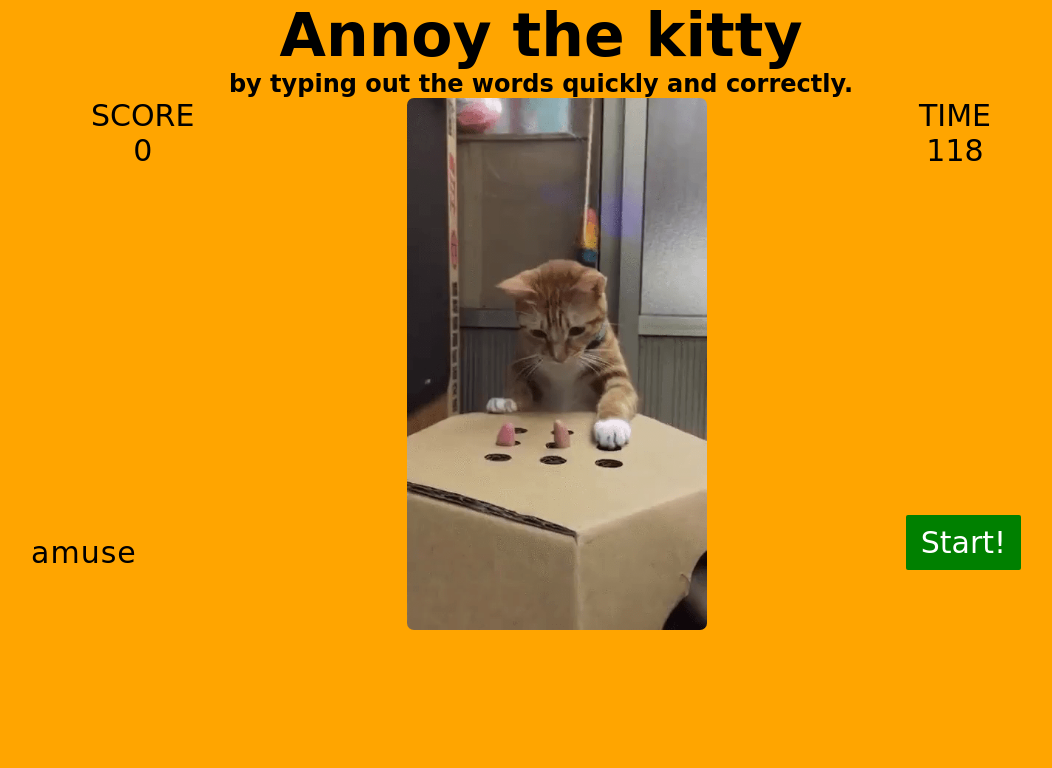
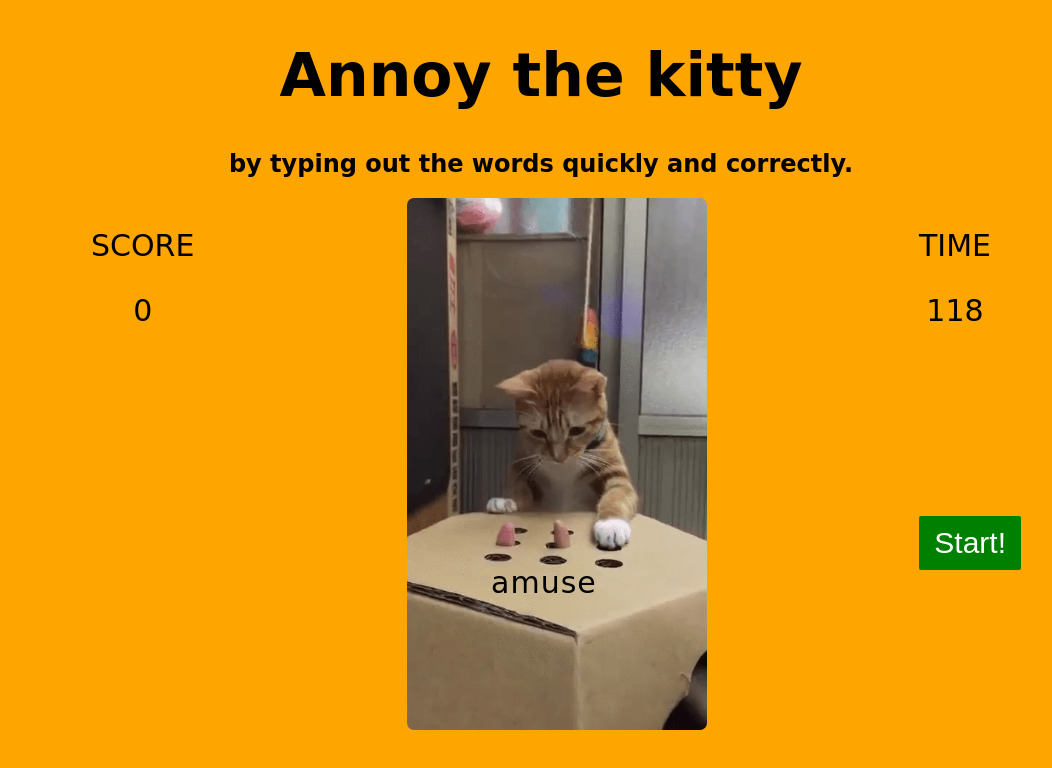
Before and after one commit to ericsonmok/annoyTheKitty, a plain HTML site: page index.html in a window 1280 px wide. Both pictures are taken after a click on the button "Start!". Shown: the whole page, without its empty margins (99-1151 px from the left). Drawn offline with Linux system fonts and the light colour scheme; a web font is replaced by a local one.

Commit message:
Final edition

```diff
--- a/index.html
+++ b/index.html
@@ -34,6 +34,5 @@
     </div>
   </div>
   <script type="text/javascript"  src="./script.js"></script>
-  <script type="text/javascript"  src="./script2.js"></script>
 </body>
 </html>
--- a/script.js
+++ b/script.js
@@ -3,7 +3,6 @@ var typed;
 var points = 0;
 var seconds = 120;
 var time = document.querySelector(".time");
-var timerDiv = document.querySelector(".time");
 var button = document.querySelector("button");
 var score = document.querySelector(".score");
 var word = document.querySelector(".word");
@@ -29,7 +28,7 @@ function genWord() {
   for (var i = 0; i < wordArray.length; i++) {
     var wordElm = document.createElement("span");
     wordElm.classList.add("spanWord");
-    wordElm.innerHTML = wordArray[i]  ;
+    wordElm.innerHTML = wordArray[i];
     word.appendChild(wordElm);
   }
   spans = document.querySelectorAll(".spanWord");
@@ -45,11 +44,12 @@ function countdown() {
   };
 function update() {
       // button.disabled = true;
-      seconds--;
+      --seconds;
       time.innerHTML = seconds;
       if (seconds === 0) {
-        alert("Game over! Your score is " + points);
         score.innerHTML = "0";
+        time.innerHTML = "0";
+        setTimeout(function(){alert("Game over! Your score is " + points)},100);
         word.innerHTML = "";
         button.disabled = false;
         seconds = 120;
@@ -62,6 +62,8 @@ function update() {
 
 // To check the input letter if it matches with the random generated word.
 // Each matching letter will have its background highlighted green.
+// Upon successful matched word, scores will be increased,
+// followed by the generation of a new image and word.
 function checkKey(t) {
   typed = t;
   for (var i = 0; i < spans.length; i++) {
@@ -72,6 +74,7 @@ function checkKey(t) {
           && spans[i-1] === undefined
           || spans[i-1].classList.contains("bg") !== false) {
           spans[i].classList.add("bg");
+          displayNextImage();
           break;
         }
       }
@@ -89,11 +92,11 @@ function checkKey(t) {
         word.className = "word";
         word.innerHTML = "";
         genWord();
-        displayNextImage();
       });
     }
   }
 };
+// Images of the cat
 var images = [], x = 0;
 images[0] = "cat-attacking-fingers/1.png";
 images[1] = "cat-attacking-fingers/2.png";
@@ -142,6 +145,7 @@ images[43] = "cat-attacking-fingers/44.png";
 images[44] = "cat-attacking-fingers/45.png";
 images[45] = "cat-attacking-fingers/46.png";
 
+// Create a function to change the image
 function displayNextImage() {
   var img = document.getElementById("img");
   img.src = images[x];
--- a/style.css
+++ b/style.css
@@ -1,4 +1,4 @@
-* {
+body {
   margin: 0;
   padding: 0;
   background-color: orange;
@@ -33,10 +33,11 @@
   text-transform: uppercase;
 }
 .wordRack {
-  width: 200px;
-  position: absolute;
-  left: 130px;
-  bottom: 230px;
+  width: 100px;
+  position: relative;
+  margin-right: auto;
+  margin-left: auto;
+  bottom: 165px;
 }
 .word {
   font-size: 30px;
```
Also changed, not shown: 1 other file.
